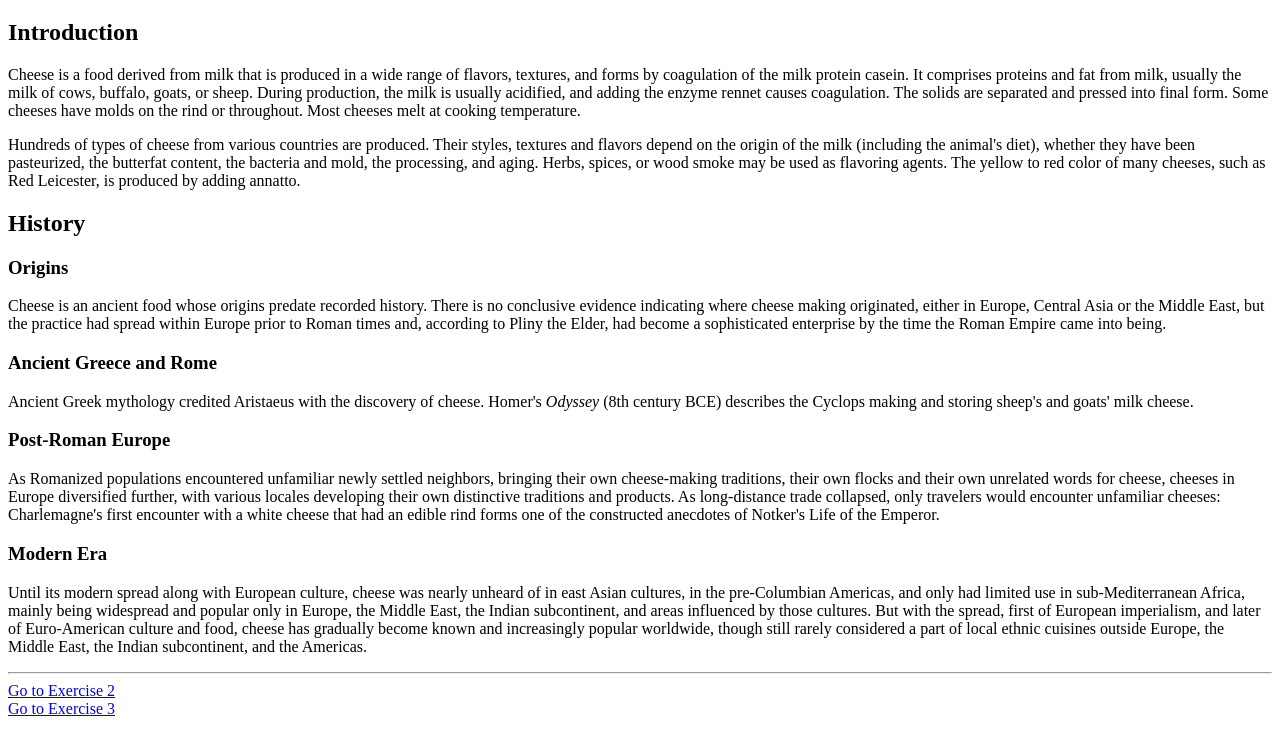
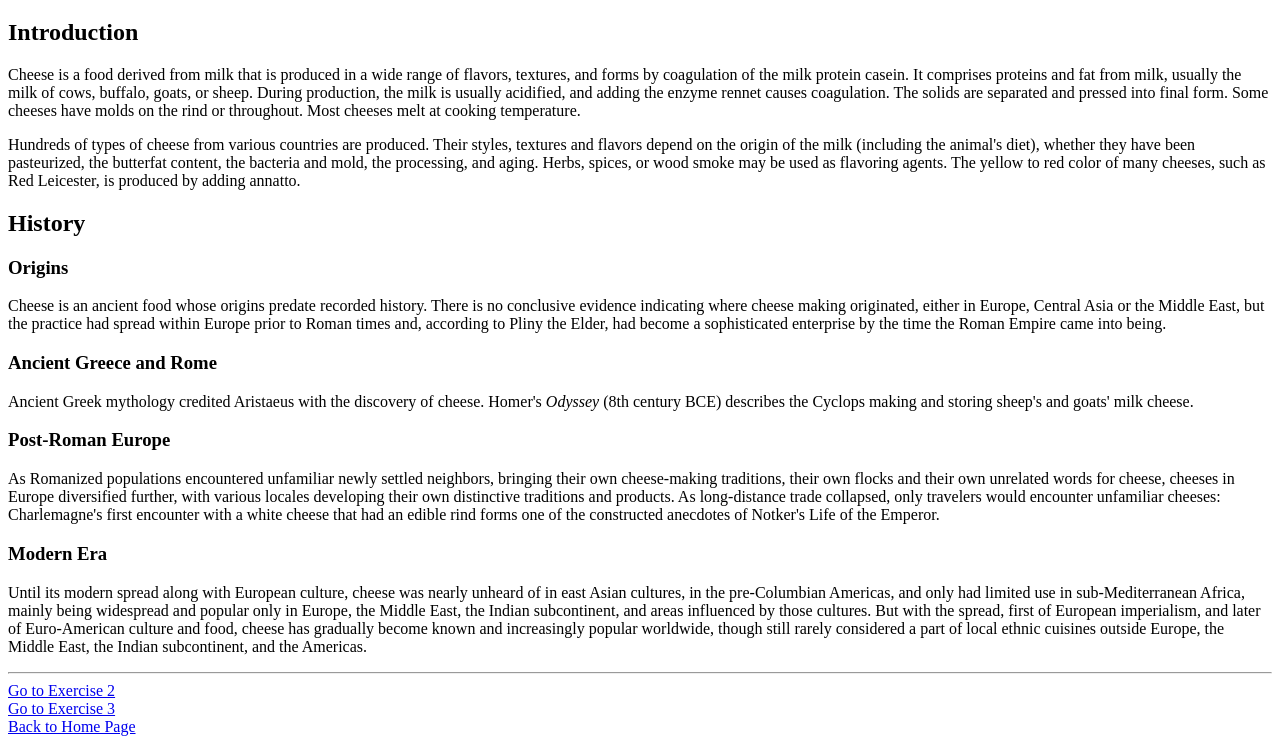
Before and after one commit to adteruya/teruya.github.io, a plain HTML site: page exercise2_ex1.html in a window 1280 px wide. Shown: the part 61-805 px from the top of the page. Drawn offline with Linux system fonts and the light colour scheme.

Commit message:
added home page links

```diff
--- a/exercise2_ex1.html
+++ b/exercise2_ex1.html
@@ -55,7 +55,8 @@
     Indian subcontinent, and the Americas.</p>
     <hr>
     <a href="exercise2_ex2.html">Go to Exercise 2</a> <br>
-    <a href="exercise2_ex3.html">Go to Exercise 3</a>
+    <a href="exercise2_ex3.html">Go to Exercise 3</a> <br>
+    <a href="index.html">Back to Home Page</a>
 </body>
 
 </html>
```
Also changed, not shown: exercise2_ex2.html (+2 -1 lines), exercise2_ex3.html (+2 -1 lines).
